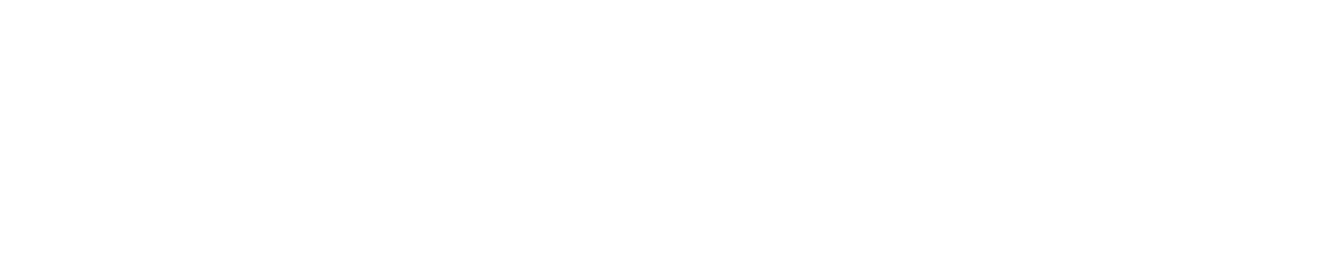
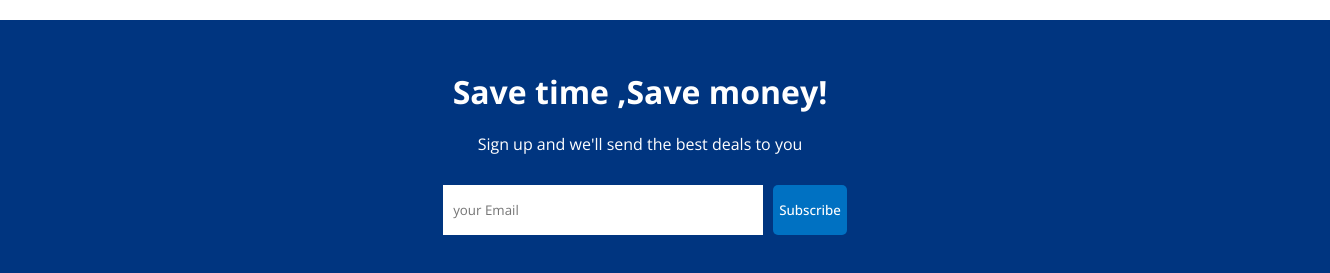
Before and after one commit to dilshanbeligala/Booking_App, a React (Create React App) app: page / in a window 1280 px wide. Shown: the part 1410-1683 px from the top of the page, 1330 px wide, since content can reach past the window. Before the commit the page ends 1350 px from the top, so only its background shows below. Built offline with nearby package versions, Linux system fonts and the light colour scheme.

Commit message:
mailList done

```diff
--- /dev/null
+++ b/src/components/mailList/MailList.jsx
@@ -0,0 +1,16 @@
+import "./mailList.css"
+
+const MailList = () => {
+  return (
+    <div className="mail">
+        <h1 className="mailTitle">Save time ,Save  money!</h1>
+        <span className="mailDesc">Sign up and we'll send the best deals to you</span>
+        <div className="mailInputContainer">
+            <input type="text" placeholder="your Email" />
+            <button >Subscribe</button>
+        </div>
+    </div>
+  )
+}
+
+export default MailList
--- /dev/null
+++ b/src/components/mailList/mailList.css
@@ -0,0 +1,29 @@
+.mail{
+    width: 100%;
+    margin-top: 50px;
+    background-color: #003580;
+    color:white;
+    display: flex;
+    flex-direction: column;
+    align-items: center;
+    gap: 20px;
+    padding: 50px;
+}
+.mailInputContainer>input{
+    height: 30px;
+    width: 300px;
+    padding: 10px;
+    border: none;
+    margin: 10px;
+}
+
+.mailInputContainer>button{
+    height: 50px;
+    background-color: #0071c2;
+    color: white;
+    font-weight: 500;
+    border: none;
+    border-radius: 5px;
+    cursor: pointer;
+
+}
--- a/src/pages/home/Home.jsx
+++ b/src/pages/home/Home.jsx
@@ -2,6 +2,7 @@
 import Featured from '../../components/featured/Featured'
 import FeaturedProperties from '../../components/featuredProperties/FeaturedProperties'
 import Header from '../../components/header/Header'
+import MailList from '../../components/mailList/MailList'
 import Navbar from '../../components/navbar/Navbar'
 import  PropertyList  from '../../components/propertyList/PropertyList'
 
@@ -18,6 +19,7 @@
         <PropertyList/>
         <h1 className="homeTitle">Home guests love</h1>
         <FeaturedProperties/>
+        <MailList/>
         </div>
 
     </div>
```
